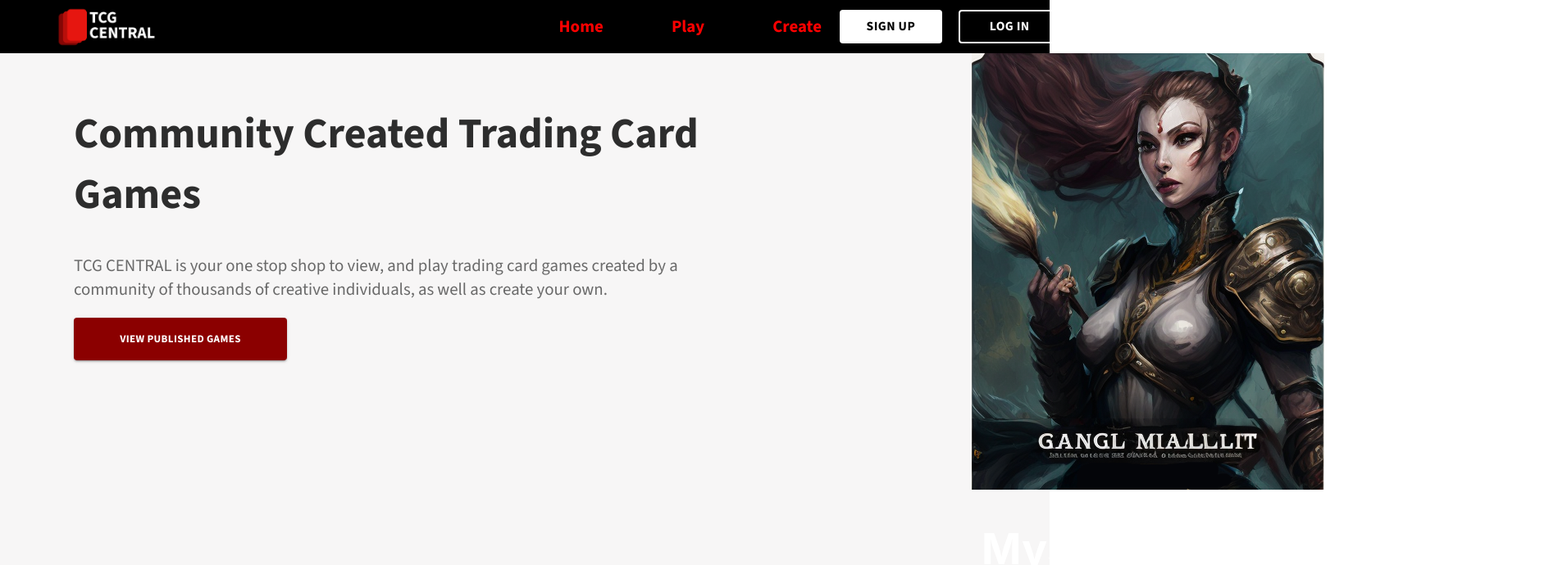
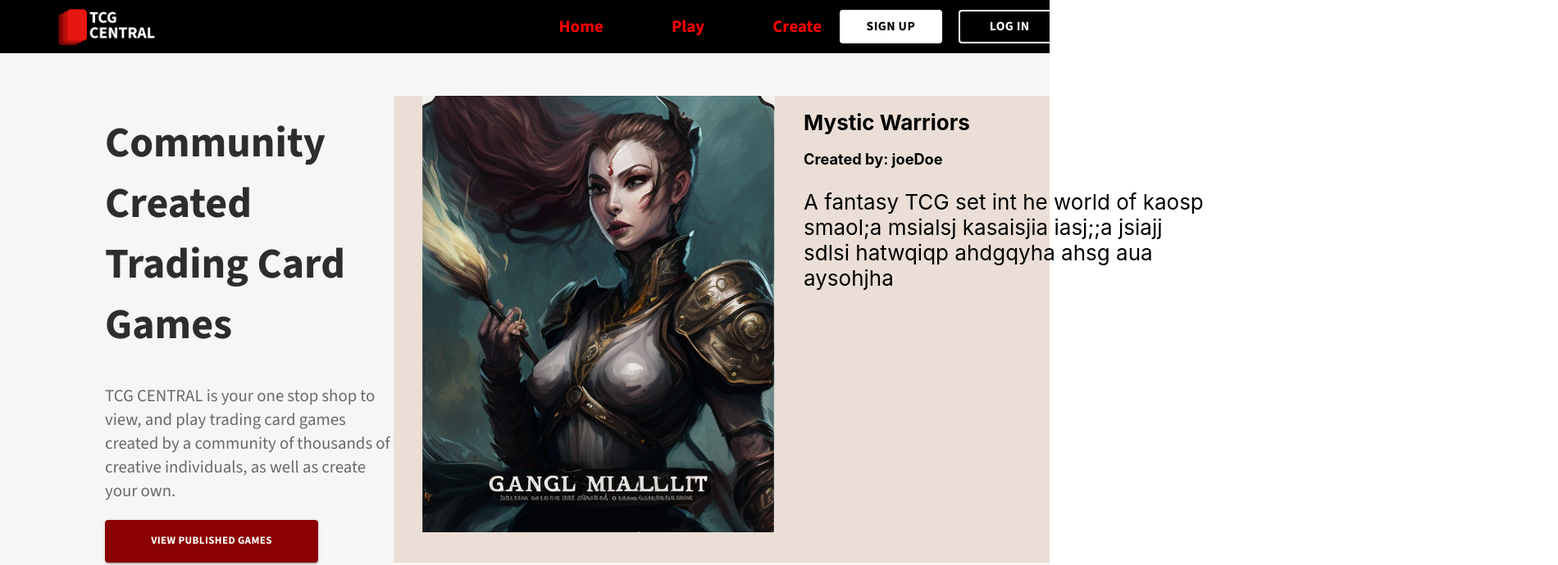
Before and after one commit to Rasheednour/TCG-Central, a React (Create React App) app: page / in a window 1280 px wide. Shown: the top 690 px of the page at 82% size, 1900 px wide, since content can reach past the window. Built offline with nearby package versions, Linux system fonts and the light colour scheme.

Commit message:
Moved all styling files to dedicated folder

```diff
--- a/src/App.css
+++ b/src/App.css
@@ -27,105 +27,10 @@
   width: 100%;
   height: 100%;
 }
-.TopRibbon {
-  position:relative;
-  display: flex;
-
-  height: 2.5em;
-  align-items: center;
-  text-align: center;
-  background-color: black;
-}
-
-.TopRibbon p {
-  justify-content: center;
-  text-align: center;
-}
-
-.TopRibbon img {
-  height: 2em;
-  margin-left: 5%;
-  scale: 90%;
-
-}
-
-.TopRibbon img:hover {
-  cursor: pointer;
-}
-
-.TopRibbon a {
-  font-size: 0.8em;
-  font-family: 'sans-bold';
-  margin-left: 2em;
-  margin-right: 2em;
-  color: rgb(210, 209, 209);
-}
-
-.TopRibbon a:active {
-  color: red;
-  text-decoration: none;
-}
-
-.TopRibbon a:visited {
-  color: rgb(194, 194, 194);
-  text-decoration: none;
-}
-
-.TopRibbon a:link {
-  color: red;
-  text-decoration: none;
-}
-
-.TopRibbon Button {
-  font-family: 'sans-bold';
-  font-size: .6em;
-}
-.TopRibbon .button1 {
-  width: 8em;
-  background-color:white;
-  color: black;
-}
-
-.TopRibbon .button1:hover {
-  background-color:rgb(189, 4, 4);
-  color: rgb(255, 255, 255);
-}
-.TopRibbon .button2 {
-  margin-left: 20px;
-  width: 8em;
-  border: 2px solid white;
-  color: white;
-}
-
-.TopRibbon .button2:hover {
-  border: 3px solid rgb(189, 4, 4);
-  color: white;
-}
-
-.TopRibbon .login-buttons {
-  position: absolute;
-  margin-left: 80%;
-  display: flex;
-
-}
-
-.TopRibbon .redirect-links {
-  position: absolute;
-  margin-left: 50%;
-  justify-content: center;
-  display: flex;
-}
-
-.TopRibbon a:hover{
-  color: rgb(189, 4, 4);
-}
-
-
-
 
 .home-upper-half {
-  display: grid;
-  grid-template-columns: 900px 1000px;
+  display: flex;
+  flex-direction: row;
 }
 
 .home-intro {
@@ -160,50 +65,6 @@
   background-color: red;
 }
 
-
-
-.SignUpForm h1 {
-  color: #2d2d2d;
-  font-size: 1.5em;
-  margin-top: 5%;
-  font-family: 'sans-bold';
-}
-
-.SignUpForm h2 {
-  color: #807e7e;
-  font-size: 0.7em;
-  font-family: 'sans-regular';
-  margin-bottom: 2%;
-}
-.SignUpForm input {
-  width: 22em;
-  border-radius: 7px;
-}
-
-.SignUpForm button {
-  width: 27.2em;
-  height: 3em;
-  margin-top: 1em;
-  font-family: 'sans-bold';
-  font-size: .48em;
-}
-
-.SignUpForm .button1 {
-  background-color: #2d2d2d;
-}
-
-.SignUpForm .button1:hover {
-  background-color: #4b4b4b;
-}
-
-.SignUpForm .button2 {
-  background-color: #b90101;
-}
-
-.SignUpForm .button2:hover {
-  background-color: #e30202;
-
-}
 @font-face {
 
   font-family: 'sans-bold';
--- a/src/components/GameSummary.css
+++ /dev/null
@@ -1,38 +0,0 @@
-.GameSummary {
-    background-color: rgb(234, 222, 214);
-    display: grid;
-    grid-template-columns: 500px 500px;
-    color: black;
-    margin-top: 2em;
-    width: 800px;
-}
-
-.GameSummary .right-panel {
-text-align: left;
-}
-
-.GameSummary .right-panel h1 {
-font-size: 1.0em;
-}
-
-.GameSummary .right-panel h2 {
-font-size: 0.7em;
-}
-
-@font-face {
-
-  font-family: 'sans-bold';
-  src: url(./assets/fonts/SourceSans3-Bold.ttf);
-}
-
-@font-face {
-
-  font-family: 'sans-regular';
-  src: url(./assets/fonts/SourceSans3-Regular.ttf);
-}
-
-@font-face {
-
-  font-family: 'sans-light';
-  src: url(./assets/fonts/SourceSans3-Light.ttf);
-}
--- a/src/components/GameSummary.js
+++ b/src/components/GameSummary.js
@@ -1,6 +1,8 @@
+import React from 'react';
 import { Link } from 'react-router-dom';
 import Button from '@mui/material/Button';
 import cover from '../assets/temp_db/cover1.png'
+import './styles/GameSummary.css';
 
 function GameSummary({title, creator, description}) {
   return (
--- a/src/components/SignUpForm.js
+++ b/src/components/SignUpForm.js
@@ -1,5 +1,5 @@
 import React, { useState } from "react";
-import '../App.css';
+import './styles/SignUpForm.css';
 import TextField from '@mui/material/TextField';
 import Button from '@mui/material/Button';
 
--- a/src/components/TopRibbon.js
+++ b/src/components/TopRibbon.js
@@ -1,4 +1,5 @@
-import '../App.css';
+import React from 'react';
+import './styles/TopRibbon.css';
 import tcg_logo from '../assets/images/tcg_logo.png'
 import { Link } from 'react-router-dom';
 import Button from '@mui/material/Button';
--- /dev/null
+++ b/src/components/styles/GameSummary.css
@@ -0,0 +1,38 @@
+.GameSummary {
+background-color: rgb(234, 222, 214);
+display: grid;
+grid-template-columns: 500px 500px;
+color: black;
+margin-top: 2em;
+width: 800px;
+}
+
+.GameSummary .right-panel {
+text-align: left;
+}
+
+.GameSummary .right-panel h1 {
+font-size: 1.0em;
+}
+
+.GameSummary .right-panel h2 {
+font-size: 0.7em;
+}
+
+@font-face {
+
+font-family: 'sans-bold';
+src: url(../../assets/fonts/SourceSans3-Bold.ttf);
+}
+
+@font-face {
+
+font-family: 'sans-regular';
+src: url(../../assets/fonts/SourceSans3-Regular.ttf);
+}
+
+@font-face {
+
+font-family: 'sans-light';
+src: url(../../assets/fonts/SourceSans3-Light.ttf);
+}
--- /dev/null
+++ b/src/components/styles/SignUpForm.css
@@ -0,0 +1,62 @@
+
+.SignUpForm h1 {
+color: #2d2d2d;
+font-size: 1.5em;
+margin-top: 5%;
+font-family: 'sans-bold';
+}
+
+.SignUpForm h2 {
+color: #807e7e;
+font-size: 0.7em;
+font-family: 'sans-regular';
+margin-bottom: 2%;
+}
+.SignUpForm input {
+width: 400px;
+border-radius: 7px;
+}
+
+.SignUpForm button {
+width: 430px;
+height: 50px;
+margin-top: 1em;
+font-family: 'sans-bold';
+font-size: 15px;
+}
+
+.SignUpForm .button1 {
+background-color: #2d2d2d;
+}
+
+.SignUpForm .button1:hover {
+background-color: #4b4b4b;
+}
+
+.SignUpForm .button2 {
+background-color: #b90101;
+}
+
+.SignUpForm .button2:hover {
+background-color: #e30202;
+
+}
+
+
+@font-face {
+
+font-family: 'sans-bold';
+src: url(../../assets/fonts/SourceSans3-Bold.ttf);
+}
+
+@font-face {
+
+font-family: 'sans-regular';
+src: url(../../assets/fonts/SourceSans3-Regular.ttf);
+}
+
+@font-face {
+
+font-family: 'sans-light';
+src: url(../../assets/fonts/SourceSans3-Light.ttf);
+}
--- /dev/null
+++ b/src/components/styles/TopRibbon.css
@@ -0,0 +1,110 @@
+.TopRibbon {
+    position:relative;
+    display: flex;
+
+    height: 2.5em;
+    align-items: center;
+    text-align: center;
+    background-color: black;
+}
+
+.TopRibbon p {
+justify-content: center;
+text-align: center;
+}
+
+.TopRibbon img {
+height: 2em;
+margin-left: 5%;
+scale: 90%;
+
+}
+
+.TopRibbon img:hover {
+cursor: pointer;
+}
+
+.TopRibbon a {
+font-size: 0.8em;
+font-family: 'sans-bold';
+margin-left: 2em;
+margin-right: 2em;
+color: rgb(210, 209, 209);
+}
+
+.TopRibbon a:active {
+color: red;
+text-decoration: none;
+}
+
+.TopRibbon a:visited {
+color: rgb(194, 194, 194);
+text-decoration: none;
+}
+
+.TopRibbon a:link {
+color: red;
+text-decoration: none;
+}
+
+.TopRibbon Button {
+font-family: 'sans-bold';
+font-size: .6em;
+}
+.TopRibbon .button1 {
+width: 8em;
+background-color:white;
+color: black;
+}
+
+.TopRibbon .button1:hover {
+background-color:rgb(189, 4, 4);
+color: rgb(255, 255, 255);
+}
+.TopRibbon .button2 {
+margin-left: 20px;
+width: 8em;
+border: 2px solid white;
+color: white;
+}
+
+.TopRibbon .button2:hover {
+border: 3px solid rgb(189, 4, 4);
+color: white;
+}
+
+.TopRibbon .login-buttons {
+position: absolute;
+margin-left: 80%;
+display: flex;
+
+}
+
+.TopRibbon .redirect-links {
+position: absolute;
+margin-left: 50%;
+justify-content: center;
+display: flex;
+}
+
+.TopRibbon a:hover{
+color: rgb(189, 4, 4);
+}
+
+@font-face {
+
+font-family: 'sans-bold';
+src: url(../../assets/fonts/SourceSans3-Bold.ttf);
+}
+
+@font-face {
+
+font-family: 'sans-regular';
+src: url(../../assets/fonts/SourceSans3-Regular.ttf);
+}
+
+@font-face {
+
+font-family: 'sans-light';
+src: url(../../assets/fonts/SourceSans3-Light.ttf);
+}
--- a/src/pages/SignupPage.js
+++ b/src/pages/SignupPage.js
@@ -5,11 +5,10 @@ import TopRibbon from '../components/TopRibbon.js'
 
 function SignUpPage() {
   return (
-    <div className="SignUpPage">
-        <TopRibbon/>
-        <SignUpForm/>
-
-    </div>
+    <>
+    <TopRibbon/>
+    <SignUpForm/>
+    </>
   );
 }
 
```
Also changed, not shown: src/components/TradingCard.js (added), src/components/styles/TradingCard.css (added). Lines whose indentation alone changed are shown as unchanged.
